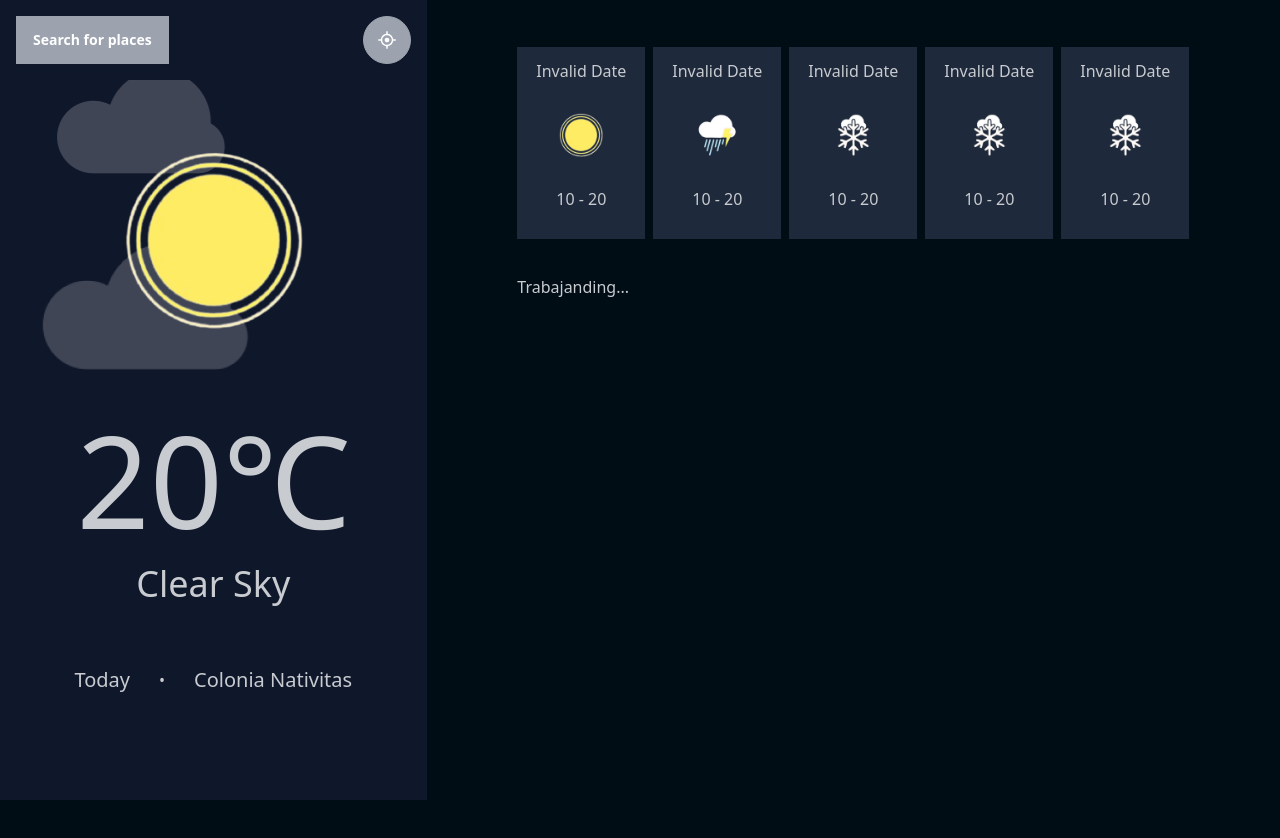
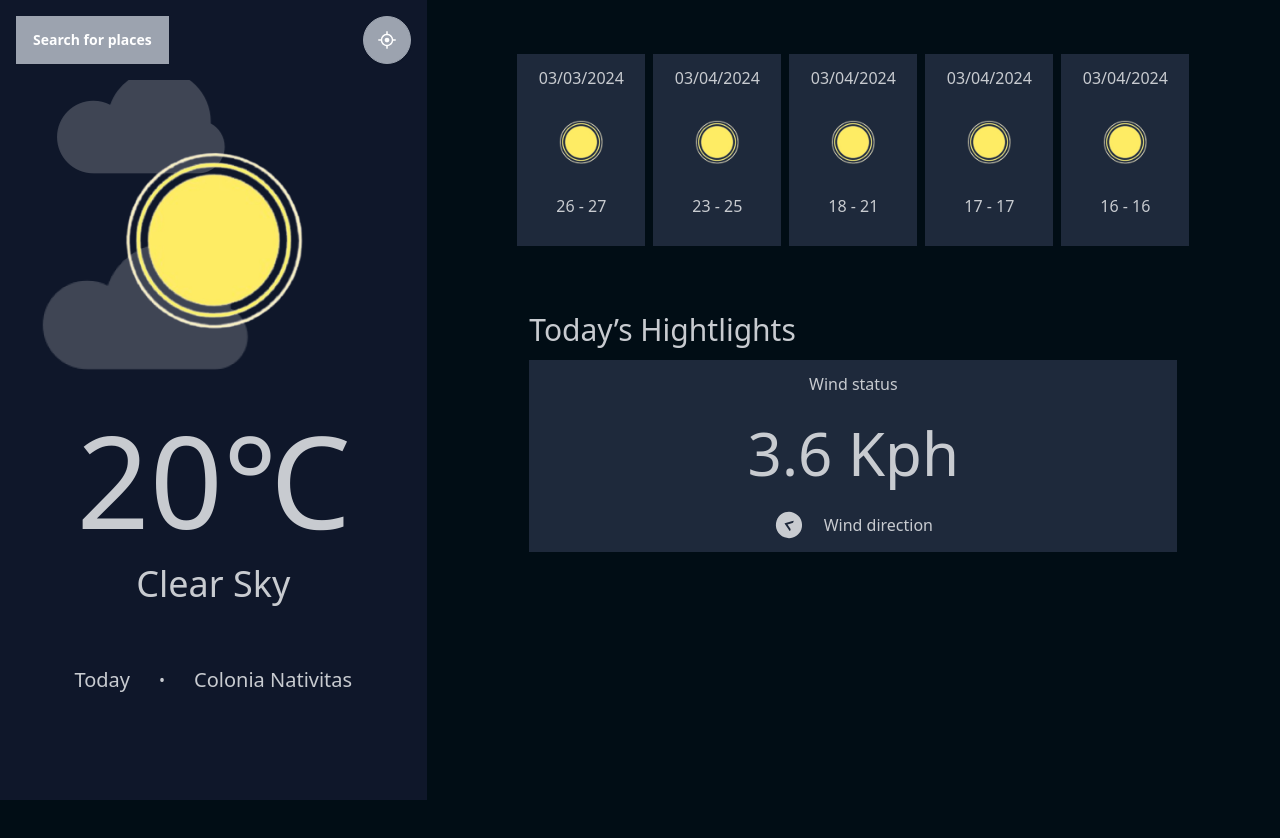
Before and after one commit to nanotime/weatherApp, a React (Vite) app: page / in a window 1280 px wide. Before the commit the page ends 800 px from the top, so only its background shows below. Built offline with nearby package versions, Linux system fonts and the light colour scheme.

Commit message:
WA-06 | WindStatus fully implemented
Signed-off-by: Javier Marin <nano.world.contact@gmail.com>

```diff
--- /dev/null
+++ b/src/Atoms/HightlightCard/HightlightCard.tsx
@@ -0,0 +1,19 @@
+import { FC } from 'react';
+import twClasses from '@/utils/twClasses';
+
+type Props = React.HTMLAttributes<HTMLDivElement> & {
+  tw?: string[];
+  title: string;
+};
+
+export const HightlightCard: FC<Props> = ({ children, ...props }) => (
+  <div
+    {...props}
+    className={`w-full h-48 p-3 flex flex-col justify-between text-center bg-neutral ${twClasses(
+      props.tw
+    )}`}
+  >
+    <h4>{props.title}</h4>
+    {children}
+  </div>
+);
--- a/src/Atoms/index.ts
+++ b/src/Atoms/index.ts
@@ -2,3 +2,4 @@ export { Button } from './Button/Button';
 export { Input } from './Input/Input';
 export { WeatherIcon } from './WeatherIcon/WeatherIcon';
 export { WeatherCard } from './WeatherCard/WeatherCard';
+export { HightlightCard } from './HightlightCard/HightlightCard';
--- /dev/null
+++ b/src/Model/Forecast.ts
@@ -0,0 +1,56 @@
+export type WeatherData = {
+  dt: number;
+  main: {
+    temp: number;
+    feels_like: number;
+    temp_min: number;
+    temp_max: number;
+    pressure: number;
+    sea_level: number;
+    grnd_level: number;
+    humidity: number;
+    temp_kf: number;
+  };
+  weather: [
+    {
+      id: number;
+      main: string;
+      description: string;
+      icon: string;
+    }
+  ];
+  clouds: {
+    all: number;
+  };
+  wind: {
+    speed: number;
+    deg: number;
+    gust: number;
+  };
+  visibility: number;
+  pop: number;
+  sys: {
+    pod: string;
+  };
+  dt_txt: string;
+};
+
+export type Forecast = {
+  cod: string;
+  message: number;
+  cnt: number;
+  list: WeatherData[];
+  city: {
+    id: number;
+    name: string;
+    coord: {
+      lat: number;
+      lon: number;
+    };
+    country: string;
+    population: number;
+    timezone: number;
+    sunrise: number;
+    sunset: number;
+  };
+};
--- /dev/null
+++ b/src/Molecules/WeatherForecast/WeatherForecast.tsx
@@ -0,0 +1,30 @@
+import { WeatherCard, WeatherIcon } from '@/Atoms';
+import flatenizeTw from '@/utils/flatenizeTw';
+import { useForecast } from '@/Store/Forecast';
+
+const forecast5Classes = flatenizeTw([
+  // xs grid
+  ['grid', 'grid-cols-2', 'gap-2', 'place-items-center'],
+  // sm grid
+  ['sm:grid-cols-3'],
+  ['lg:grid-cols-5'],
+]);
+
+export const WeatherForecast = () => {
+  const forecast5Days = useForecast(state => state.list);
+  return (
+    <div id="5-day-forecast" className={forecast5Classes}>
+      {forecast5Days.map(day => {
+        return (
+          <WeatherCard
+            key={day.dt}
+            title={day.dt_txt}
+            tempRange={[day.main.temp_min, day.main.temp_max]}
+          >
+            <WeatherIcon icon={day.weather[0].main} />
+          </WeatherCard>
+        );
+      })}
+    </div>
+  );
+};
--- /dev/null
+++ b/src/Molecules/WindStatus/WindStatus.tsx
@@ -0,0 +1,23 @@
+import { HightlightCard } from '@/Atoms';
+import { AiFillLeftCircle } from 'react-icons/ai';
+import { useWeather } from '@/Store/Weather';
+
+export const WindStatus = () => {
+  const wind = useWeather(state => state.wind);
+
+  return (
+    <HightlightCard title="Wind status">
+      <p className="text-6xl">{wind.speed} Kph</p>
+      <div>
+        <p className={`flex align-middle justify-center items-center gap-5`}>
+          <AiFillLeftCircle
+            data-testid="wind-direction-icon"
+            size={30}
+            style={{ transform: `rotate(${wind.deg}deg)` }}
+          />
+          Wind direction
+        </p>
+      </div>
+    </HightlightCard>
+  );
+};
--- a/src/Molecules/index.ts
+++ b/src/Molecules/index.ts
@@ -1 +1,3 @@
 export { SearchBar } from './SearchBar/SearchBar';
+export { WindStatus } from './WindStatus/WindStatus';
+export { WeatherForecast } from './WeatherForecast/WeatherForecast';
--- a/src/Organisms/Content/Content.tsx
+++ b/src/Organisms/Content/Content.tsx
@@ -1,4 +1,5 @@
-import { WeatherIcon, WeatherCard } from '@/Atoms';
+// import { WeatherIcon, WeatherCard } from '@/Atoms';
+import { WindStatus, WeatherForecast } from '@/Molecules';
 import flatenizeTw from '@/utils/flatenizeTw';
 
 const contentClasses = flatenizeTw([
@@ -8,36 +9,14 @@ const contentClasses = flatenizeTw([
   ['md:grid', 'md:grid-rows-3', 'md:justify-center'],
 ]);
 
-const forecast5Classes = flatenizeTw([
-  // xs grid
-  ['grid', 'grid-cols-2', 'gap-2', 'place-items-center'],
-  // sm grid
-  ['sm:grid-cols-3'],
-  ['lg:grid-cols-5'],
-]);
-
 export const Content = () => {
   return (
     <div className={contentClasses}>
-      <div id="5-day-forecast" className={forecast5Classes}>
-        <WeatherCard title="test" tempRange={['10', '20']}>
-          <WeatherIcon icon="Clear" />
-        </WeatherCard>
-        <WeatherCard title="test" tempRange={['10', '20']}>
-          <WeatherIcon icon="Thunderstorm" />
-        </WeatherCard>
-        <WeatherCard title="test" tempRange={['10', '20']}>
-          <WeatherIcon icon="Hail" />
-        </WeatherCard>
-        <WeatherCard title="test" tempRange={['10', '20']}>
-          <WeatherIcon icon="Hail" />
-        </WeatherCard>
-        <WeatherCard title="test" tempRange={['10', '20']}>
-          <WeatherIcon icon="Hail" />
-        </WeatherCard>
-      </div>
-      <div className="">
-        <h2>Trabajanding...</h2>
+      <WeatherForecast />
+
+      <div className="p-3">
+        <h3 className="text-3xl py-3">Today’s Hightlights</h3>
+        <WindStatus />
       </div>
     </div>
   );
--- /dev/null
+++ b/src/Store/Forecast.ts
@@ -0,0 +1,203 @@
+import { create } from 'zustand';
+import { type Forecast } from '@/Model/Forecast';
+
+export const useForecast = create<Forecast>()(() => ({
+  cod: '200',
+  message: 0,
+  cnt: 5,
+  list: [
+    {
+      dt: 1709499600,
+      main: {
+        temp: 26.76,
+        feels_like: 25.85,
+        temp_min: 26.76,
+        temp_max: 27.02,
+        pressure: 1016,
+        sea_level: 1016,
+        grnd_level: 787,
+        humidity: 17,
+        temp_kf: -0.26,
+      },
+      weather: [
+        {
+          id: 802,
+          main: 'Clear',
+          description: 'scattered clouds',
+          icon: '03d',
+        },
+      ],
+      clouds: {
+        all: 40,
+      },
+      wind: {
+        speed: 1.11,
+        deg: 176,
+        gust: 4.3,
+      },
+      visibility: 10000,
+      pop: 0,
+      sys: {
+        pod: 'd',
+      },
+      dt_txt: '2024-03-03 21:00:00',
+    },
+    {
+      dt: 1709510400,
+      main: {
+        temp: 25.79,
+        feels_like: 24.89,
+        temp_min: 23.85,
+        temp_max: 25.79,
+        pressure: 1014,
+        sea_level: 1014,
+        grnd_level: 786,
+        humidity: 18,
+        temp_kf: 1.94,
+      },
+      weather: [
+        {
+          id: 802,
+          main: 'Clear',
+          description: 'scattered clouds',
+          icon: '03d',
+        },
+      ],
+      clouds: {
+        all: 39,
+      },
+      wind: {
+        speed: 4.13,
+        deg: 195,
+        gust: 4.41,
+      },
+      visibility: 10000,
+      pop: 0,
+      sys: {
+        pod: 'd',
+      },
+      dt_txt: '2024-03-04 00:00:00',
+    },
+    {
+      dt: 1709521200,
+      main: {
+        temp: 21.57,
+        feels_like: 20.46,
+        temp_min: 18.98,
+        temp_max: 21.57,
+        pressure: 1015,
+        sea_level: 1015,
+        grnd_level: 786,
+        humidity: 26,
+        temp_kf: 2.59,
+      },
+      weather: [
+        {
+          id: 802,
+          main: 'Clear',
+          description: 'scattered clouds',
+          icon: '03n',
+        },
+      ],
+      clouds: {
+        all: 31,
+      },
+      wind: {
+        speed: 2.47,
+        deg: 199,
+        gust: 3.42,
+      },
+      visibility: 10000,
+      pop: 0,
+      sys: {
+        pod: 'n',
+      },
+      dt_txt: '2024-03-04 03:00:00',
+    },
+    {
+      dt: 1709532000,
+      main: {
+        temp: 17.4,
+        feels_like: 16.11,
+        temp_min: 17.4,
+        temp_max: 17.4,
+        pressure: 1016,
+        sea_level: 1016,
+        grnd_level: 786,
+        humidity: 35,
+        temp_kf: 0,
+      },
+      weather: [
+        {
+          id: 803,
+          main: 'Clear',
+          description: 'broken clouds',
+          icon: '04n',
+        },
+      ],
+      clouds: {
+        all: 54,
+      },
+      wind: {
+        speed: 2.03,
+        deg: 198,
+        gust: 2.82,
+      },
+      visibility: 10000,
+      pop: 0,
+      sys: {
+        pod: 'n',
+      },
+      dt_txt: '2024-03-04 06:00:00',
+    },
+    {
+      dt: 1709542800,
+      main: {
+        temp: 16.07,
+        feels_like: 14.72,
+        temp_min: 16.07,
+        temp_max: 16.07,
+        pressure: 1016,
+        sea_level: 1016,
+        grnd_level: 785,
+        humidity: 38,
+        temp_kf: 0,
+      },
+      weather: [
+        {
+          id: 804,
+          main: 'Clear',
+          description: 'overcast clouds',
+          icon: '04n',
+        },
+      ],
+      clouds: {
+        all: 96,
+      },
+      wind: {
+        speed: 1.3,
+        deg: 215,
+        gust: 1.99,
+      },
+      visibility: 10000,
+      pop: 0,
+      sys: {
+        pod: 'n',
+      },
+      dt_txt: '2024-03-04 09:00:00',
+    },
+  ],
+  city: {
+    id: 3519910,
+    name: 'San Andrés Tetepilco',
+    coord: {
+      lat: 19.3685,
+      lon: -99.1452,
+    },
+    country: 'MX',
+    population: 0,
+    timezone: -21600,
+    sunrise: 1709470455,
+    sunset: 1709512971,
+  },
+}));
```
Also changed, not shown: 2 other files (tests, documents, lock files or other folders).
